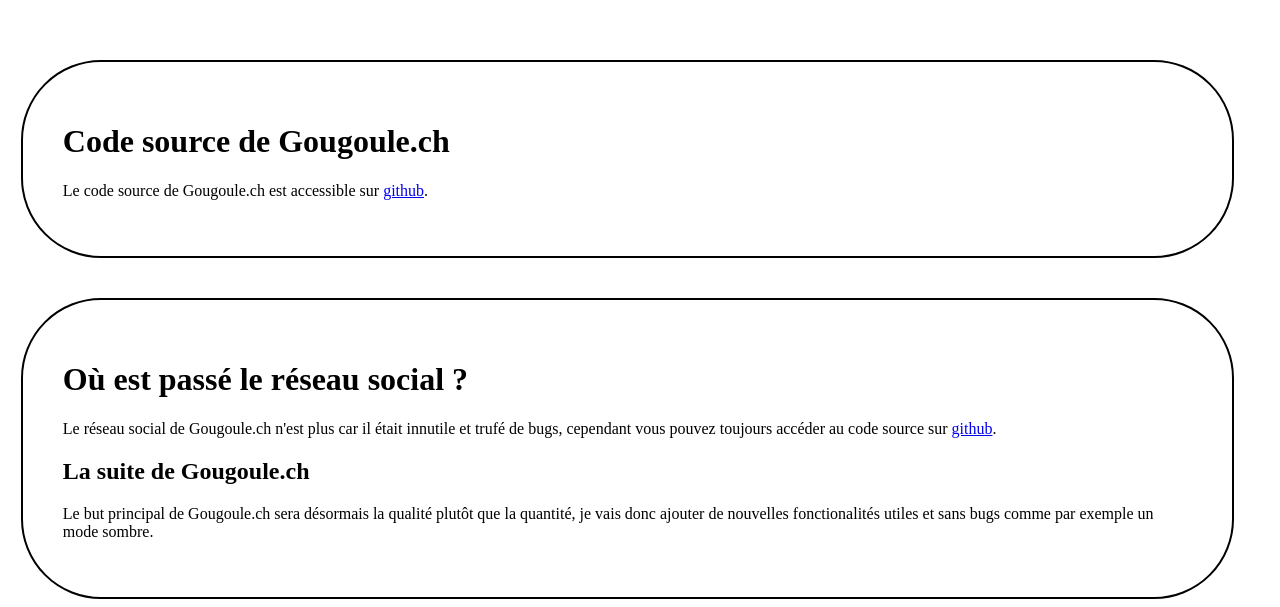
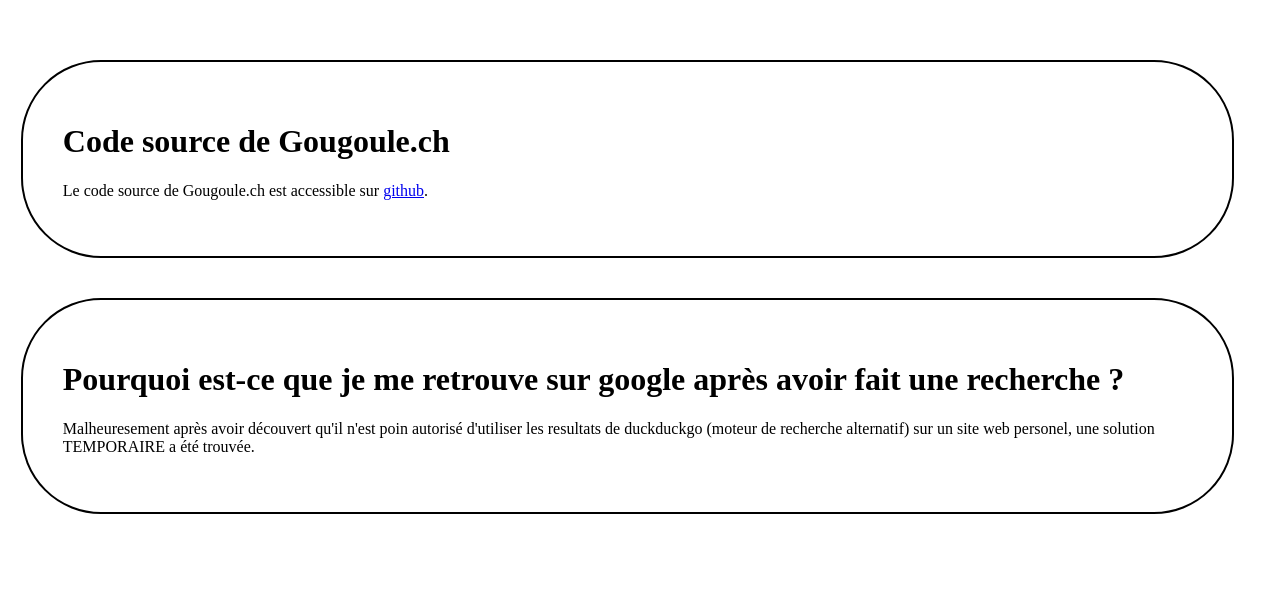
Before and after one commit to pioucraft/new-gougoule.ch, a plain HTML site: page client/index.html in a window 1280 px wide. Shown: the part 827-1434 px from the top of the page. After the commit the page ends 1349 px from the top, so only its background shows below. Drawn offline with Linux system fonts and the light colour scheme.

Commit message:
add a new

```diff
--- a/client/index.html
+++ b/client/index.html
@@ -36,13 +36,11 @@
         <div class="after">
             <div class="after-card">
                 <h1>Code source de Gougoule.ch</h1>
-                <p>Le code source de Gougoule.ch est accessible sur <a href="https://github.com/pioucraft/gougoule.ch">github</a>.</p>
+                <p>Le code source de Gougoule.ch est accessible sur <a href="https://github.com/pioucraft/new-gougoule.ch">github</a>.</p>
             </div>
             <div class="after-card">
-                <h1>Où est passé le réseau social ?</h1>
-                <p>Le réseau social de Gougoule.ch n'est plus car il était innutile et trufé de bugs, cependant vous pouvez toujours accéder au code source sur <a href="https://github.com/pioucraft/gougoule.ch-old-social-media">github</a>.</p>
-                <h2>La suite de Gougoule.ch</h2>
-                <p>Le but principal de Gougoule.ch sera désormais la qualité plutôt que la quantité, je vais donc ajouter de nouvelles fonctionalités utiles et sans bugs comme par exemple un mode sombre.</p>
+                <h1>Pourquoi est-ce que je me retrouve sur google après avoir fait une recherche ?</h1>
+                <p>Malheuresement après avoir découvert qu'il n'est poin autorisé d'utiliser les resultats de duckduckgo (moteur de recherche alternatif) sur un site web personel, une solution TEMPORAIRE a été trouvée.</p>
             </div>
         </div>
     </div>
```
